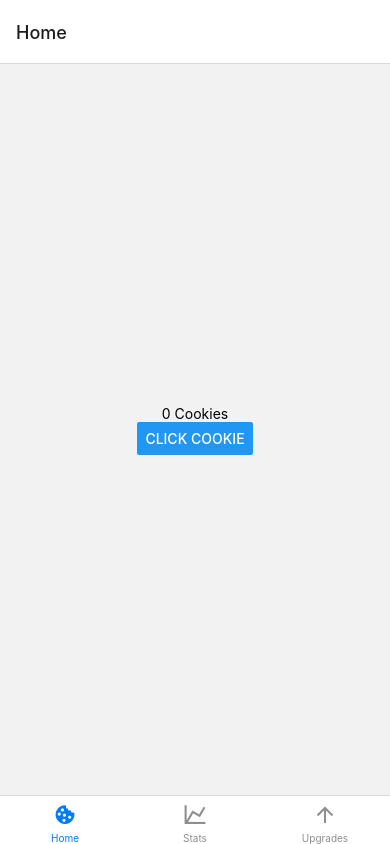
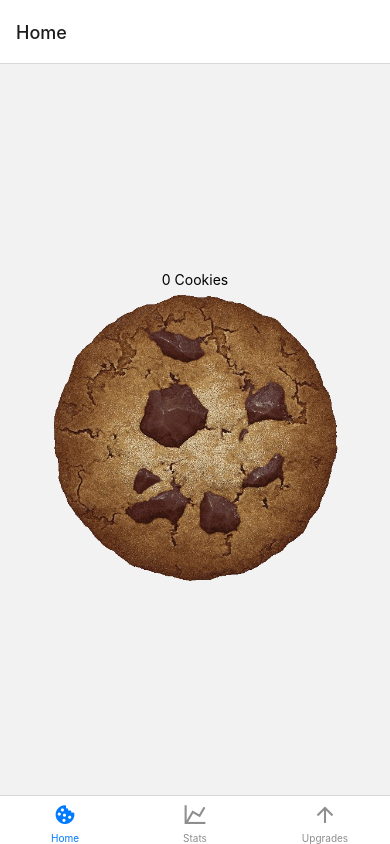
Before and after one commit to Andrew32A/cookie-clicker-app, a React Native app: screen /Home in a window 390 px wide. Built offline with nearby package versions, Linux system fonts and the light colour scheme.

Commit message:
added cookie sprite and updated cookie button

```diff
--- a/screens/HomeScreen.js
+++ b/screens/HomeScreen.js
@@ -1,5 +1,5 @@
 import React from "react";
-import { View, Text, Button } from "react-native";
+import { View, Text, Image, TouchableOpacity } from "react-native";
 import { useDispatch, useSelector } from "react-redux";
 
 export default function HomeScreen() {
@@ -9,10 +9,12 @@ export default function HomeScreen() {
   return (
     <View style={{ flex: 1, alignItems: "center", justifyContent: "center" }}>
       <Text>{cookies} Cookies</Text>
-      <Button
-        title="Click Cookie"
-        onPress={() => dispatch({ type: "INCREMENT_COOKIE" })}
-      />
+      <TouchableOpacity onPress={() => dispatch({ type: "INCREMENT_COOKIE" })}>
+        <Image
+          source={require("../assets/cookie.webp")}
+          style={{ width: 300, height: 300 }}
+        />
+      </TouchableOpacity>
     </View>
   );
 }
```
Also changed, not shown: assets/cookie.webp (added).
